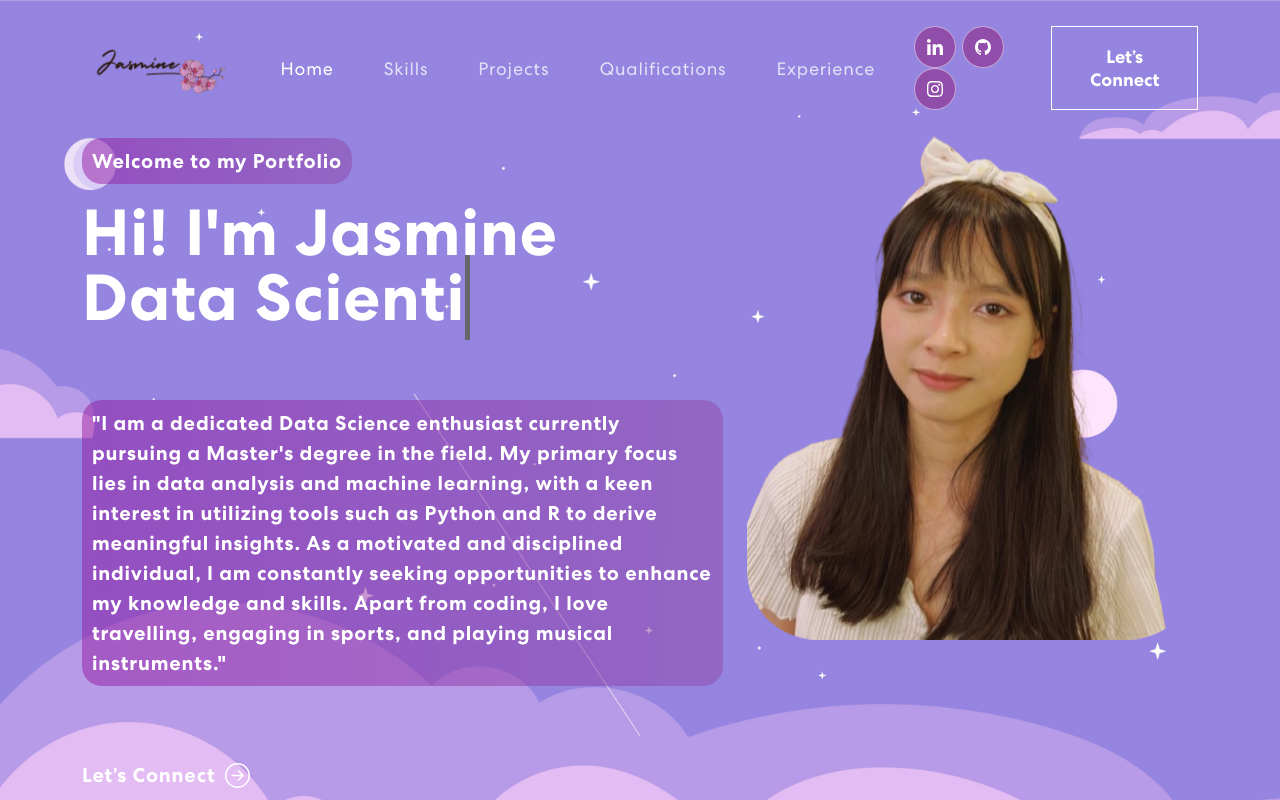
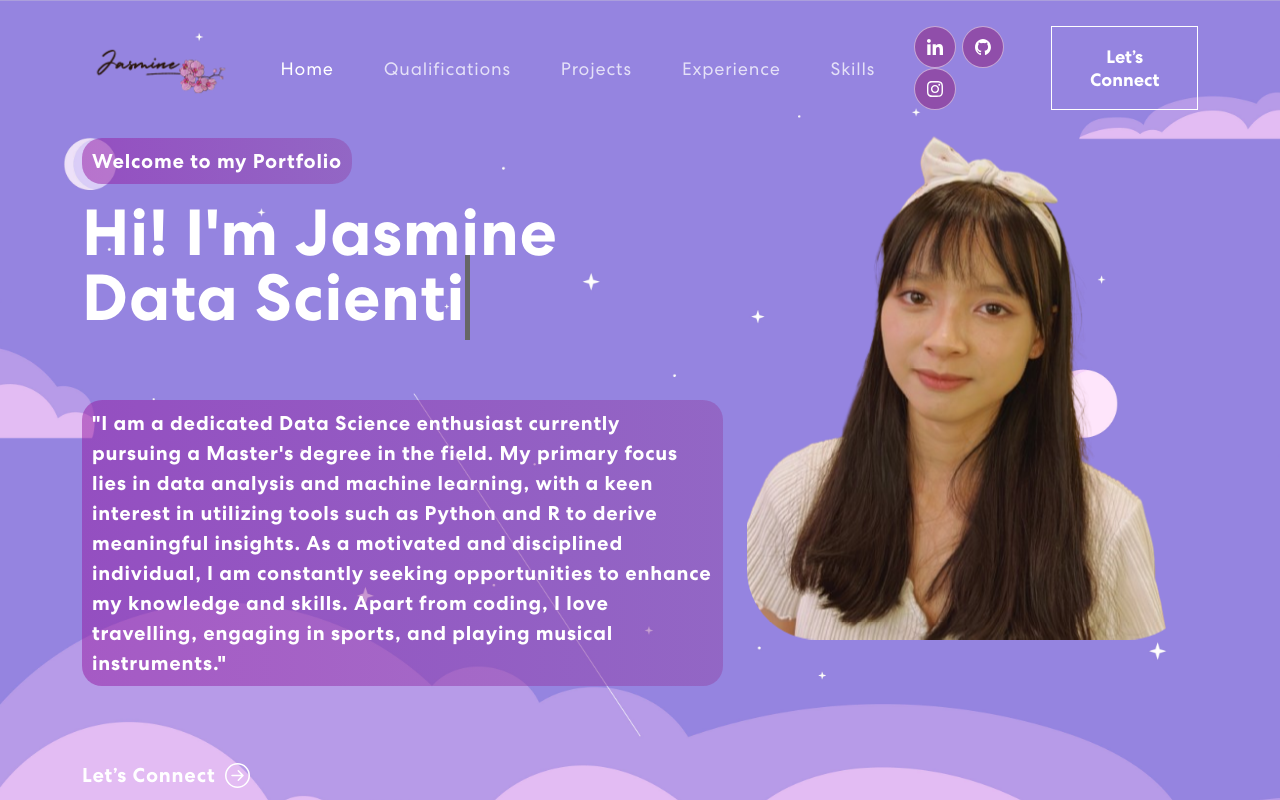
Before and after one commit to Jasminephannd/portfolio, a React (Create React App) app: page / in a window 1280 px wide. Shown: the top 800 px of the page. Built offline with nearby package versions, Linux system fonts and the light colour scheme; the HTML template or start-up script is replaced by a standard one.

Commit message:
Configure React app for deployment to GitHub Pages

```diff
--- a/src/App.js
+++ b/src/App.js
@@ -16,10 +16,10 @@ function App() {
       <div className="App">
         <NavBar />
         <Banner />
+        <Qualifications />
+        <Projects />
+        <Experience />
         <Skills />
-        <Projects />
-        <Qualifications />
-        <Experience />
         <Contact />
       </div>
     </Router>
--- a/src/components/NavBar.js
+++ b/src/components/NavBar.js
@@ -41,10 +41,10 @@ export const NavBar = () => {
         <Navbar.Collapse id="basic-navbar-nav">
           <Nav className="ms-auto">
             <Nav.Link href="#home" className={activeLink === 'home' ? 'active navbar-link' : 'navbar-link'} onClick={() => onUpdateActiveLink('home')}>Home</Nav.Link>
+            <Nav.Link href="#qualifications" className={activeLink === 'qualifications' ? 'active navbar-link' : 'navbar-link'} onClick={() => onUpdateActiveLink('qualifications')}>Qualifications</Nav.Link>
+            <Nav.Link href="#project" className={activeLink === 'project' ? 'active navbar-link' : 'navbar-link'} onClick={() => onUpdateActiveLink('project')}>Projects</Nav.Link>
+            <Nav.Link href="#experience" className={activeLink === 'experience' ? 'active navbar-link' : 'navbar-link'} onClick={() => onUpdateActiveLink('experience')}>Experience</Nav.Link>
             <Nav.Link href="#skills" className={activeLink === 'skills' ? 'active navbar-link' : 'navbar-link'} onClick={() => onUpdateActiveLink('skills')}>Skills</Nav.Link>
-            <Nav.Link href="#project" className={activeLink === 'project' ? 'active navbar-link' : 'navbar-link'} onClick={() => onUpdateActiveLink('project')}>Projects</Nav.Link>
-            <Nav.Link href="#qualifications" className={activeLink === 'qualifications' ? 'active navbar-link' : 'navbar-link'} onClick={() => onUpdateActiveLink('qualifications')}>Qualifications</Nav.Link>
-            <Nav.Link href="#experience" className={activeLink === 'experience' ? 'active navbar-link' : 'navbar-link'} onClick={() => onUpdateActiveLink('experience')}>Experience</Nav.Link>
           </Nav>
           <span className="navbar-text">
             <div className="social-icon">
```
